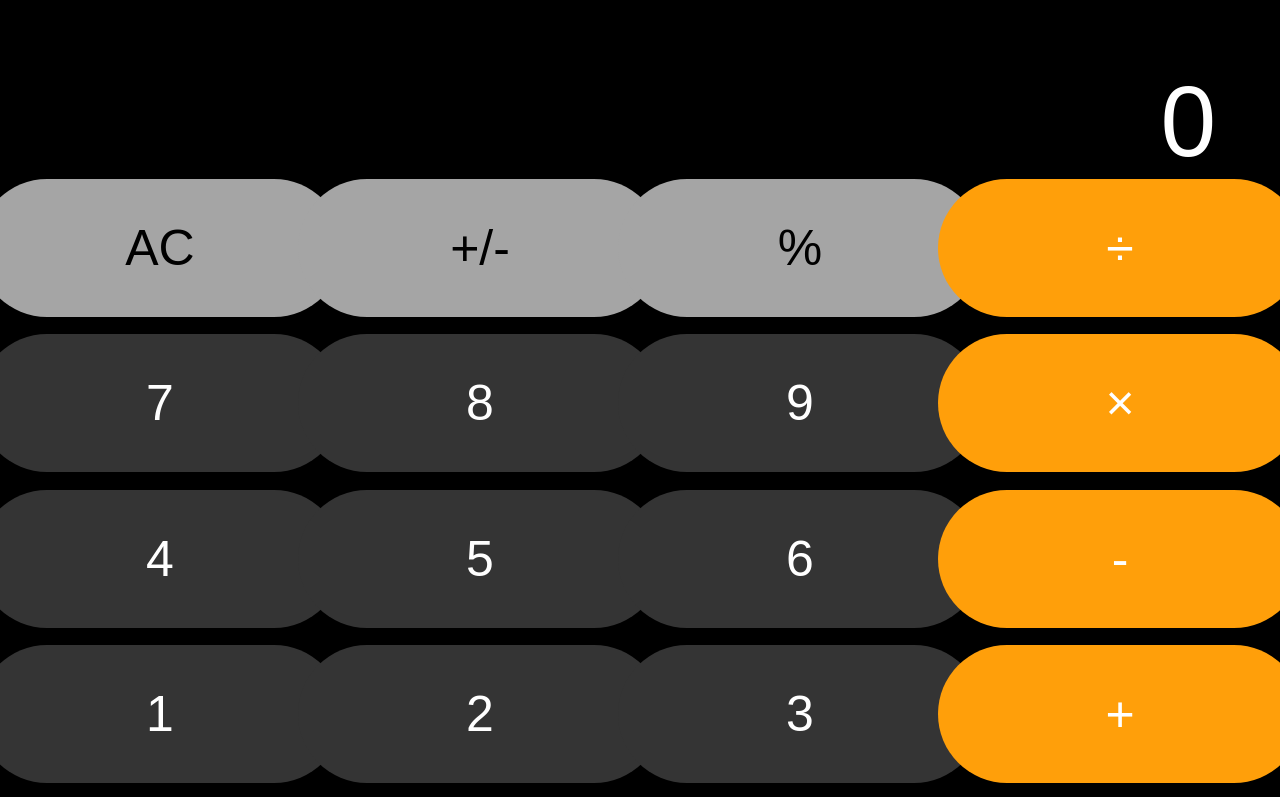
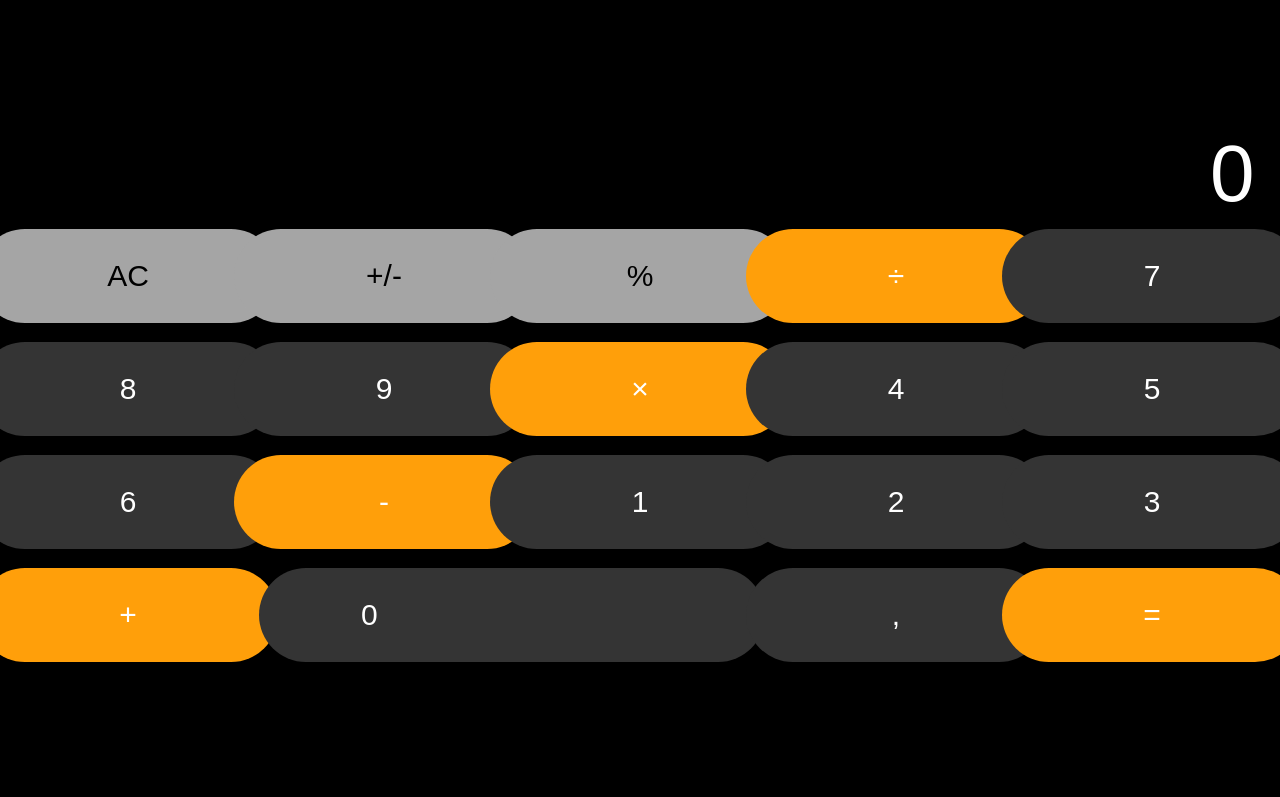
Before and after one commit to mohamedtalhaouii/iOS-Calculator, a plain HTML site: page index.html in a window 1280 px wide. Shown: the top 797 px of the page. Drawn offline with Linux system fonts and the light colour scheme.

Commit message:
change grid to fit with PC

```diff
--- a/style.css
+++ b/style.css
@@ -2,7 +2,7 @@
     padding: 0;
     margin: 0;
 }
-@media screen and (min-width: 992px){ /*For PC (In Progress...)*/
+@media screen and (min-width: 1000px){ /*For PC*/
     html, body #fullheight{
         min-height: 100% !important;
         height: 100%;
@@ -23,22 +23,21 @@
     .buttons{
         width: 100%;
         height: 110%;
-        padding-bottom: 150px;
         background-color: black;
         display: grid;
-        grid-template-columns: 25% 25% 25% 25%;
-        grid-template-rows: 20% 25% 20% 25%;
+        grid-template-columns: 20% 20% 20% 20% 20%;
+        grid-template-rows: 30% 30% 30% 30%;
     }
     .item{
         display: flex;
         justify-content: center;
         align-items: center;
-        font-size: 50px;
+        font-size: 30px;
         color: white;
         height: 10;
-        width: 365px;
-        border-radius: 120px;
-        padding: 40px;
+        width: 300px;
+        border-radius: 140px;
+        padding: 30px;
         cursor: pointer;
         align-self: center;
         justify-self: center;
@@ -64,6 +63,7 @@
     .numbers, .comma{
         background-color: #343434;
         border: none;
+        grid-template: 1fr 1fr 1fr 1fr;
     }
 
     .itemZero{
@@ -74,23 +74,23 @@
         width: 99%;
         border-radius: 120px;
         grid-column: span 2;
-        padding-left: 10%;
+        padding-left: 20%;
     }
 
     #input {
         display: flex;
-        font-size: 100px;
+        font-size: 80px;
         background-color: black;
         border: none;
         color: white;
         text-align: right;
-        margin-right: 5%;
-        padding-top: 5%;
+        margin-right: 2%;
+        padding-top: 10%;
         width: 100%;
     }
 
 }
-@media screen and (max-width: 992px){ /*For Phones*/
+@media screen and (max-width: 768px){ /*For Phones*/
 
     html, body #fullheight{
         min-height: 50% !important;
```
